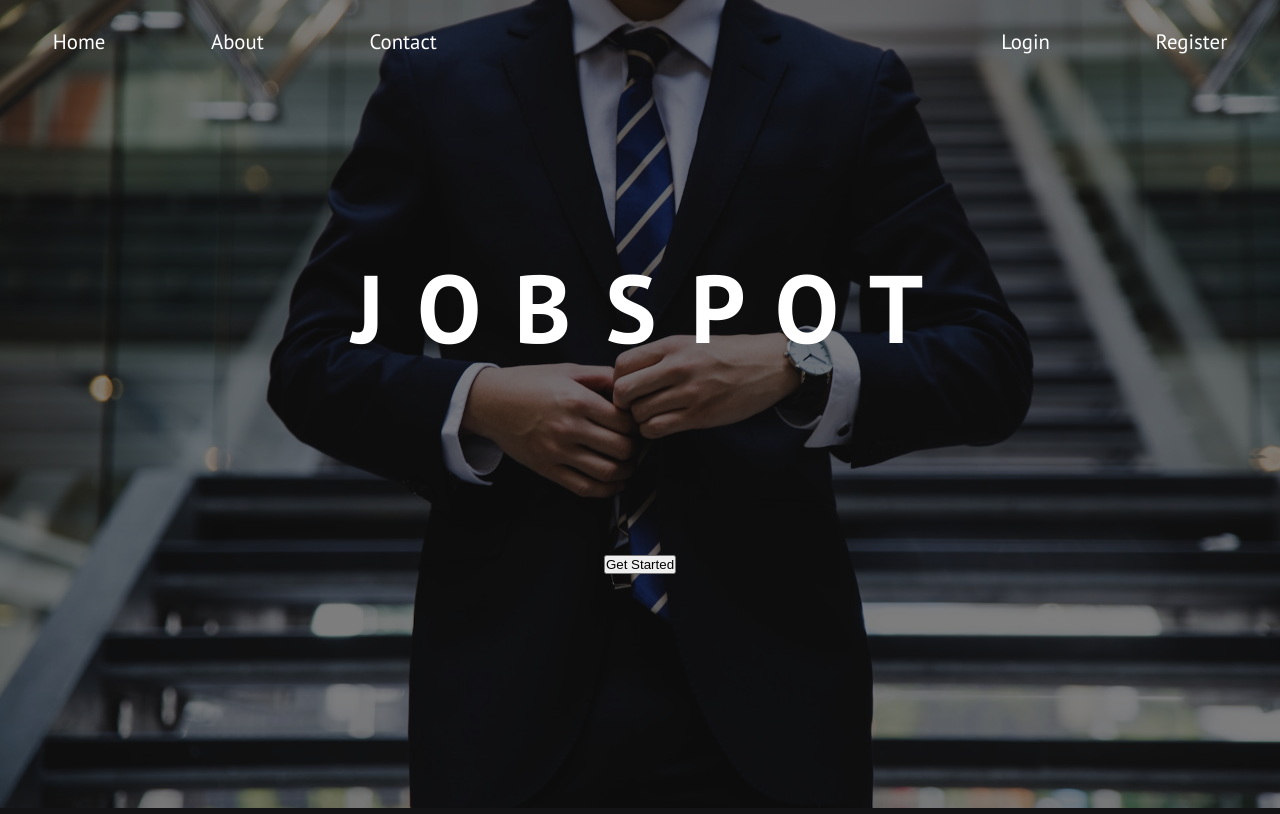
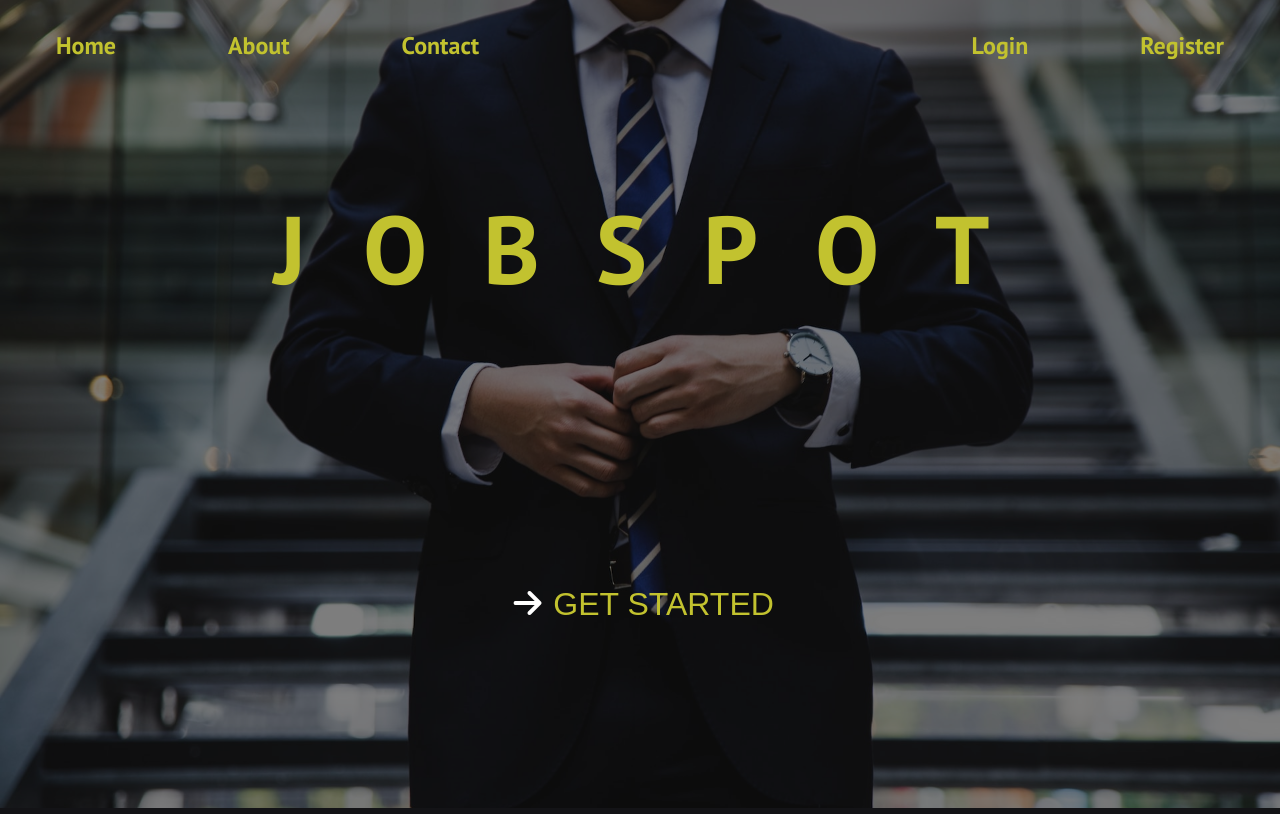
Before and after one commit to IvoGeorgievx/HistoryMuseum, a Flask app: page / in a window 1280 px wide. Shown: the top 814 px of the page. Run offline with Flask 3, Linux system fonts and the light colour scheme.

Commit message:
adding features

```diff
--- /dev/null
+++ b/frontend/static/css/index-styles.css
@@ -0,0 +1,210 @@
+* {
+    margin: 0;
+    padding: 0;
+    box-sizing: border-box;
+}
+
+
+body {
+    background-color: #131316;
+    color: #ffffff;
+    font: 16px/1.5 'PT Sans', sans-serif;
+    /*margin: 0 auto;*/
+
+}
+
+section {
+    display: grid;
+    place-items: center;
+    align-content: center;
+    min-height: 101vh;
+    margin-bottom: 20px;
+}
+
+
+.hidden {
+    opacity: 0;
+    filter: blur(5px);
+    transform: translateX(-100%);
+    transition: all 1s;
+}
+
+.show {
+    opacity: 1;
+    filter: blur(0);
+    transform: translateX(0);
+}
+
+header {
+    position: fixed;
+    top: 0;
+    z-index: 55;
+    width: 100%;
+    right: 0;
+}
+
+nav {
+    display: flex;
+    justify-content: space-between;
+    align-items: center;
+    padding: 1rem 0;
+    z-index: 2;
+
+}
+
+.main-nav {
+    display: flex;
+    justify-content: space-between;
+    align-items: center;
+}
+
+.main-nav li,
+.auth-nav li {
+    list-style: none;
+    margin: 0 2rem;
+}
+
+.main-nav li a,
+.auth-nav li a {
+    text-decoration: none;
+    font-size: 1.5em;
+    font-weight: bold;
+    color: #C2C22FFF;
+}
+
+.auth-nav ul {
+    display: flex;
+    justify-content: space-between;
+    align-items: center;
+}
+
+nav a {
+    position: relative;
+    display: inline-block;
+    padding: 0.5em 1em;
+    color: #fff;
+    text-decoration: none;
+    overflow: hidden;
+}
+
+nav a::before {
+    content: '';
+    position: absolute;
+    left: 0;
+    bottom: 0;
+    width: 100%;
+    height: 4px;
+    background-color: #ffffff;
+    transform-origin: bottom right;
+    transform: scale3d(0, 1, 1);
+    transition: transform .3s cubic-bezier(0.86, 0, 0.07, 1);
+}
+
+nav a:hover::before {
+    transform-origin: bottom left;
+    transform: scale3d(1, 1, 1);
+}
+
+#nav-bars {
+    display: none;
+}
+
+#welcome-section {
+    background-image: url("../images/fsection-bg.jpg");
+    background-size: cover;
+    background-position: center;
+    display: flex;
+    flex-direction: column;
+    justify-content: center;
+    align-items: center;
+    text-align: center;
+    gap: 15em;
+    position: relative;
+    color: rgba(255, 255, 255, 1);
+}
+
+#welcome-section::before {
+    content: "";
+    background-color: rgba(0, 0, 0, 0.5);
+    position: absolute;
+    top: 0;
+    right: 0;
+    bottom: 0;
+    left: 0;
+    z-index: -1;
+}
+
+#welcome-section h1 {
+    font-size: 6em;
+    margin-bottom: 1rem;
+    letter-spacing: 1rem;
+}
+
+.animated-heading {
+    cursor: default;
+    color: #C2C22FFF;
+    perspective: 1000px;
+    transform-style: preserve-3d;
+}
+
+.animated-heading span {
+    display: inline-block;
+    animation: flipUp 1s ease-in-out both;
+    /*transform-origin: 10% 70%;*/
+}
+
+.animated-heading span:first-child {
+    animation-delay: 1.3s;
+}
+
+.animated-heading span:nth-child(2) {
+    animation-delay: 1.5s;
+}
+
+.animated-heading span:nth-child(3) {
+    animation-delay: 1.7s;
+}
+
+.animated-heading span:nth-child(4) {
+    animation-delay: 1.9s;
+}
+
+.animated-heading span:nth-child(5) {
+    animation-delay: 2.1s;
+}
+
+.animated-heading span:nth-child(6) {
+    animation-delay: 2.3s;
+}
+
+.animated-heading span:nth-child(7) {
+    animation-delay: 2.7s;
+}
+
+.scroll-btn {
+    font-size: 2em;
+    padding: 0.3em 0.6em;
+    border-radius: 25px;
+    cursor: pointer;
+    border: transparent;
+    background-color: transparent;
+    color: #C2C22FFF;
+}
+
+.scroll-btn i {
+    margin-right: 0.6em;
+    color: white;
+    animation: movingArrow 1s ease-in-out infinite;
+}
+
+.scroll-btn:hover {
+    animation: shakeElement 0.33s ease-in-out 8 both,
+    glowing 1.5s ease-in-out infinite;
+    scale: 1.1;
+    background-color: #C2C22FFF;
+    color: black;
+}
+
+.scroll-btn:hover i {
+    display: none;
+}
--- a/frontend/static/css/style.css
+++ b/frontend/static/css/style.css
@@ -1,215 +1,5 @@
 @import url('https://fonts.googleapis.com/css2?family=Abril+Fatface&family=Courgette&family=PT+Sans:ital,wght@0,400;0,700;1,400;1,700&family=Roboto:ital,wght@0,100;0,300;0,400;0,500;1,100;1,300;1,400;1,500&display=swap');
+@import "index-styles.css";
 @import "register.css";
-
-@keyframes scaleIn {
-    0% {
-        transform: scale(0.2);
-    }
-    85% {
-        transform: scale(1.2);
-    }
-    100% {
-        transform: scale(1);
-    }
-}
-
-
-* {
-    margin: 0;
-    padding: 0;
-    box-sizing: border-box;
-}
-
-
-body {
-    background-color: #131316;
-    color: #ffffff;
-    font: 16px/1.5 'PT Sans', sans-serif;
-    /*margin: 0 auto;*/
-
-}
-
-section {
-    display: grid;
-    place-items: center;
-    align-content: center;
-    min-height: 101vh;
-    margin-bottom: 20px;
-}
-
-
-.hidden {
-    opacity: 0;
-    filter: blur(5px);
-    transform: translateX(-100%);
-    transition: all 1s;
-}
-
-.show {
-    opacity: 1;
-    filter: blur(0);
-    transform: translateX(0);
-}
-
-header {
-    position: fixed;
-    top: 0;
-    z-index: 55;
-    width: 100%;
-    right: 0;
-}
-
-nav {
-    display: flex;
-    justify-content: space-between;
-    align-items: center;
-    padding: 1rem 0;
-    z-index: 2;
-
-}
-
-.main-nav {
-    display: flex;
-    justify-content: space-between;
-    align-items: center;
-}
-
-.main-nav li,
-.auth-nav li {
-    list-style: none;
-    margin: 0 2rem;
-}
-
-.main-nav li a,
-.auth-nav li a {
-    text-decoration: none;
-    font-size: 1.3rem;
-    color: white;
-}
-
-.auth-nav ul {
-    display: flex;
-    justify-content: space-between;
-    align-items: center;
-}
-
-nav a {
-    position: relative;
-    display: inline-block;
-    padding: 0.5em 1em;
-    color: #fff;
-    text-decoration: none;
-    overflow: hidden;
-}
-
-nav a::before {
-    content: '';
-    position: absolute;
-    left: 0;
-    bottom: 0;
-    width: 100%;
-    height: 2px;
-    background-color: #fff;
-    transform-origin: bottom right;
-    transform: scale3d(0, 1, 1);
-    transition: transform .3s cubic-bezier(0.86, 0, 0.07, 1);
-}
-
-nav a:hover::before {
-    transform-origin: bottom left;
-    transform: scale3d(1, 1, 1);
-}
-
-#nav-bars {
-    display: none;
-}
-
-#welcome-section {
-    background-image: url("../images/fsection-bg.jpg");
-    background-size: cover;
-    background-position: center;
-    display: flex;
-    flex-direction: column;
-    justify-content: center;
-    align-items: center;
-    text-align: center;
-    gap: 10em;
-    position: relative;
-
-    color: rgba(255, 255, 255, 1);
-}
-
-#welcome-section::before {
-    content: "";
-    background-color: rgba(0, 0, 0, 0.5);
-    position: absolute;
-    top: 0;
-    right: 0;
-    bottom: 0;
-    left: 0;
-    z-index: -1; /* Place it behind the content */
-}
-
-#welcome-section h1 {
-    font-size: 6rem;
-    /*font-family: 'Abril Fatface', cursive;*/
-    margin-bottom: 1rem;
-    letter-spacing: 5px;
-}
-
-.animated-heading span {
-    animation-name: scaleIn;
-    animation-delay: 0.4s;
-}
-
-@media (width <= 820px) {
-    body {
-        min-width: 400px;
-        font: 13px/1.5 'PT Sans', sans-serif;
-    }
-
-    .main-nav {
-        display: none;
-        position: absolute;
-        top: 90px;
-        text-align: center;
-        background-color: #44445a;
-        border-radius: 15px;
-
-        animation-name: scaleIn;
-        animation-duration: 0.3s;
-        animation-delay: 0.18s;
-        animation-fill-mode: backwards;
-    }
-
-
-    .main-nav a {
-        display: block;
-        padding: 1rem;
-        margin: 10px 5px;
-        z-index: 999;
-    }
-
-    .auth-nav li {
-        margin: 0 0.3rem;
-    }
-
-    .auth-nav li a {
-        padding: 1rem;
-        font-size: 1.3rem;
-    }
-
-    nav {
-        margin: 0 1rem;
-        /*padding: 0 2rem;*/
-    }
-
-    #nav-bars {
-        display: block;
-        cursor: pointer;
-        margin-left: 3rem;
-        font-size: 1.5rem;
-    }
-
-
-}
+@import "index-animations.css";
+@import "index-responsive.css";
--- a/frontend/static/js/index.js
+++ b/frontend/static/js/index.js
@@ -17,3 +17,8 @@ const mainNav = document.querySelector('.main-nav')
 toggleElement.addEventListener('click', () => {
     mainNav.style.display = (mainNav.style.display === 'block') ? 'none' : 'block';
 })
+
+const scrollDownBtn = document.querySelector('.scroll-btn')
+scrollDownBtn.addEventListener('click', () => {
+    window.scrollTo({ top: window.innerHeight, behavior: 'smooth' });
+})
--- a/frontend/templates/index.html
+++ b/frontend/templates/index.html
@@ -39,7 +39,7 @@
         <span>O</span>
         <span>T</span>
     </h1>
-    <button class="scroll-btn">Get Started</button>
+    <button class="scroll-btn"><i class="fa-solid fa-arrow-right"></i>GET STARTED</button>
 </section>
 
 <section class="hidden">
```
Also changed, not shown: frontend/static/css/index-animations.css (added, +63 -0 lines), frontend/static/css/index-responsive.css (added, +49 -0 lines).
